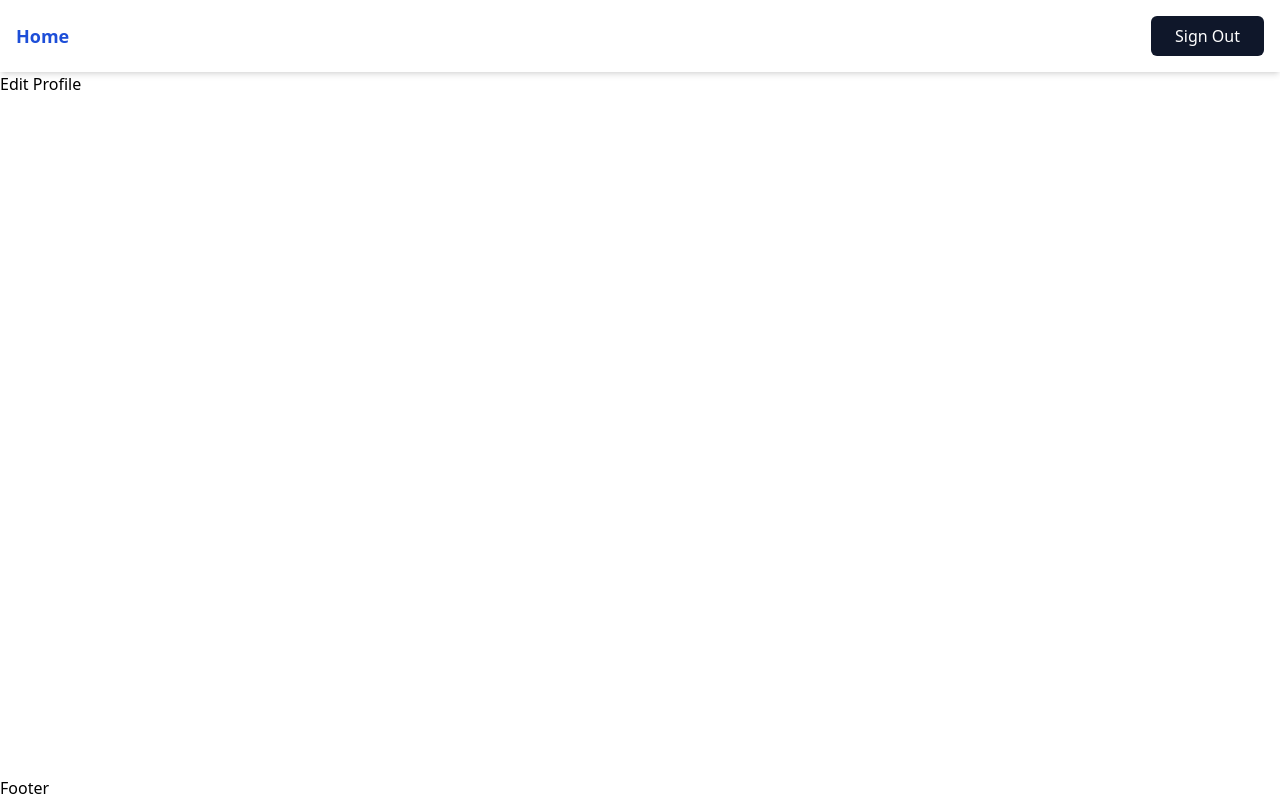
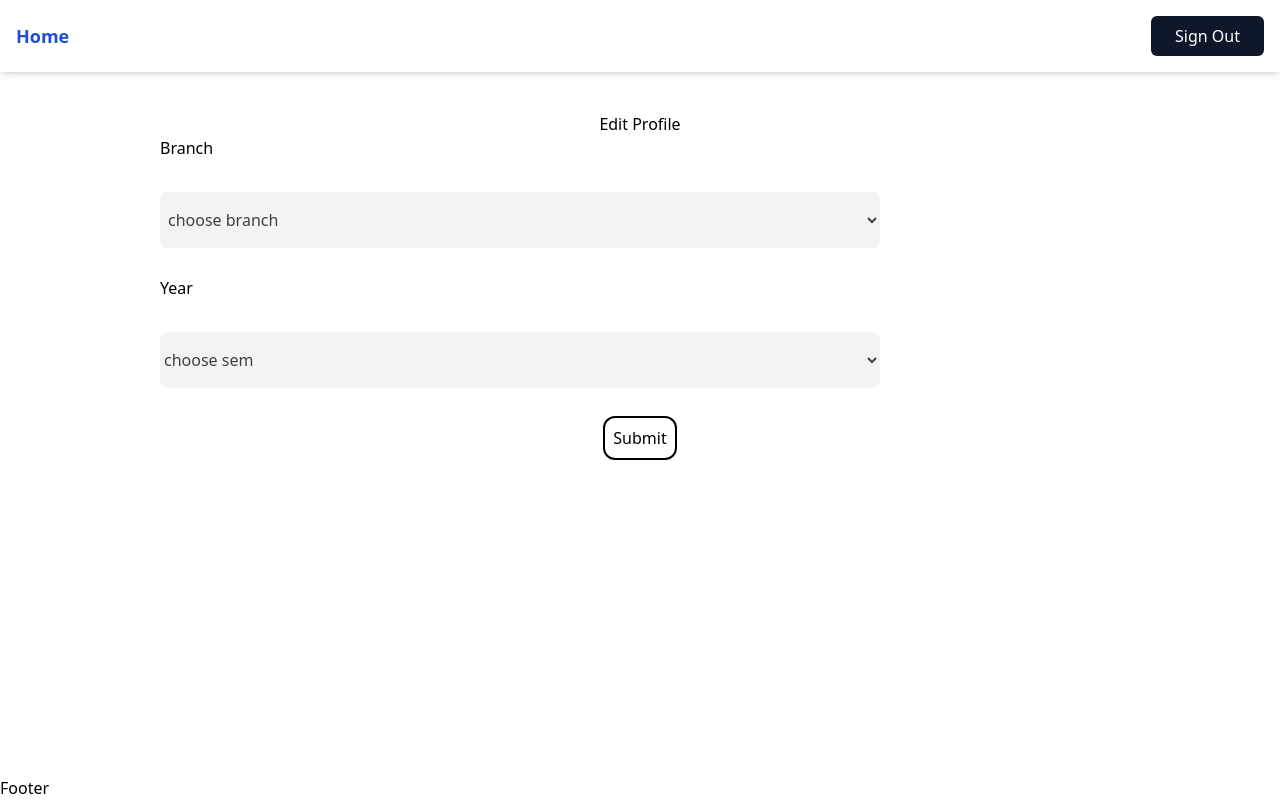
Before and after one commit to agastus047/book-bridge, a Next.js app: page /edit_profile in a window 1280 px wide. Built offline with nearby package versions, Linux system fonts and the light colour scheme; no server answers; the database is empty; sample sign-in values are in the browser's storage.

Commit message:
complete edit profile

```diff
--- a/src/pages/api/user.js
+++ b/src/pages/api/user.js
@@ -22,7 +22,28 @@ export default async function handler(req, res) {
     else {
       res.status(401).json({error: "unauthenticated"});
     }
-  } else {
+  }
+  else if(req.method === 'POST') {
+    if(session) {
+      try {
+        const user = await prisma.user.update({
+          where: {
+            email: session.user.email,
+          },
+          data: req.body,
+        });
+        console.log('user updated');
+        res.status(200).json({user});
+      }
+      catch(err) {
+        res.status(500).json({error:"An error occured"});
+      }
+    }
+    else {
+      res.status(401).json({error: "unauthenticated"});
+    }
+  }
+  else {
     res.status(405).json({ error: "Method not allowed" });
   }
 }
--- a/src/pages/edit_profile/index.js
+++ b/src/pages/edit_profile/index.js
@@ -1,7 +1,101 @@
+import { useState } from "react";
+import { useRouter } from "next/navigation";
+
 export default function EditProfile() {
+    const router = useRouter();
+    const [profile,setProfile] = useState({
+        branch: null,
+        sem: null,
+    });
+
+    const updateProfile = async (profile) => {
+        const user = await fetch('/api/user',{
+          method: 'POST',
+          headers: {
+            'Content-Type': 'application/json'
+          },
+          body: JSON.stringify({...profile,isProfileCompleted:true}),
+        });
+        return user.json();
+      };
+
+    function handleChange(evt) {
+        const value = evt.target.value;
+
+        setProfile({
+        ...profile,
+        [evt.target.name]: value,
+        });
+    }
+
+    async function handleSubmit() {
+        if(!profile.branch||!profile.sem) {
+            console.log('fill all fields');
+        }
+        else {
+            const response = await updateProfile(profile);
+            if(response.user.isProfileCompleted===true) {
+                router.push("/");
+            }
+        }
+    }
+
     return(
-        <div>
-            Edit Profile
+        <div className="flex flex-col items-center mt-10">
+            <div>Edit Profile</div>
+            <div className="branch grid grid-rows-2 w-3/4 pb-7 ">
+            <span className="pb-3">
+            <label>Branch</label>
+            </span>
+            <div>
+            <select
+                onChange={handleChange}
+                name="branch"
+                className="w-3/4 py-4 px-1 rounded-lg gray-bg opacity-75"
+                defaultValue={"null"}
+            >
+                <option value={"null"} disabled>
+                choose branch
+                </option>
+                <option value={"ece"}>ECE (T)</option>
+                <option value={"mech"}>Mech (M)</option>
+                <option value={"civil"}>Civil (C)</option>
+                <option value={"cs"}>CS (R)</option>
+                <option value={"eee"}>EEE (E)</option>
+                <option value={"chem"}>Chem(H)</option>
+                <option value={"arch"}>Arch(A)</option>
+                <option value={"mech-pro"}>Mech Pro</option>
+                <option value={"electrical&computer"}>ERE</option>
+            </select>
+            </div>
+            </div>
+            <div className="branch grid grid-rows-2 w-3/4 pb-7 ">
+            <span className="pb-3">
+            <label>Year</label>
+            </span>
+
+            <div>
+            <select
+                onChange={handleChange}
+                name="sem"
+                className="w-3/4 py-4 rounded-lg gray-bg opacity-75"
+                defaultValue={"null"}
+            >
+                <option value={"null"} disabled>
+                choose sem
+                </option>
+                <option value={"1"}>1</option>
+                <option value={"2"}>2</option>
+                <option value={"3"}>3</option>
+                <option value={"4"}>4</option>
+                <option value={"5"}>5</option>
+                <option value={"6"}>6</option>
+                <option value={"7"}>7</option>
+                <option value={"8"}>8</option>
+            </select>
+            </div>
+            </div>
+            <button onClick={handleSubmit} className="border-2 border-black p-2 rounded-xl">Submit</button>
         </div>
     );
 }
```
Also changed, not shown: 2 other files (tests, documents, lock files or other folders).
